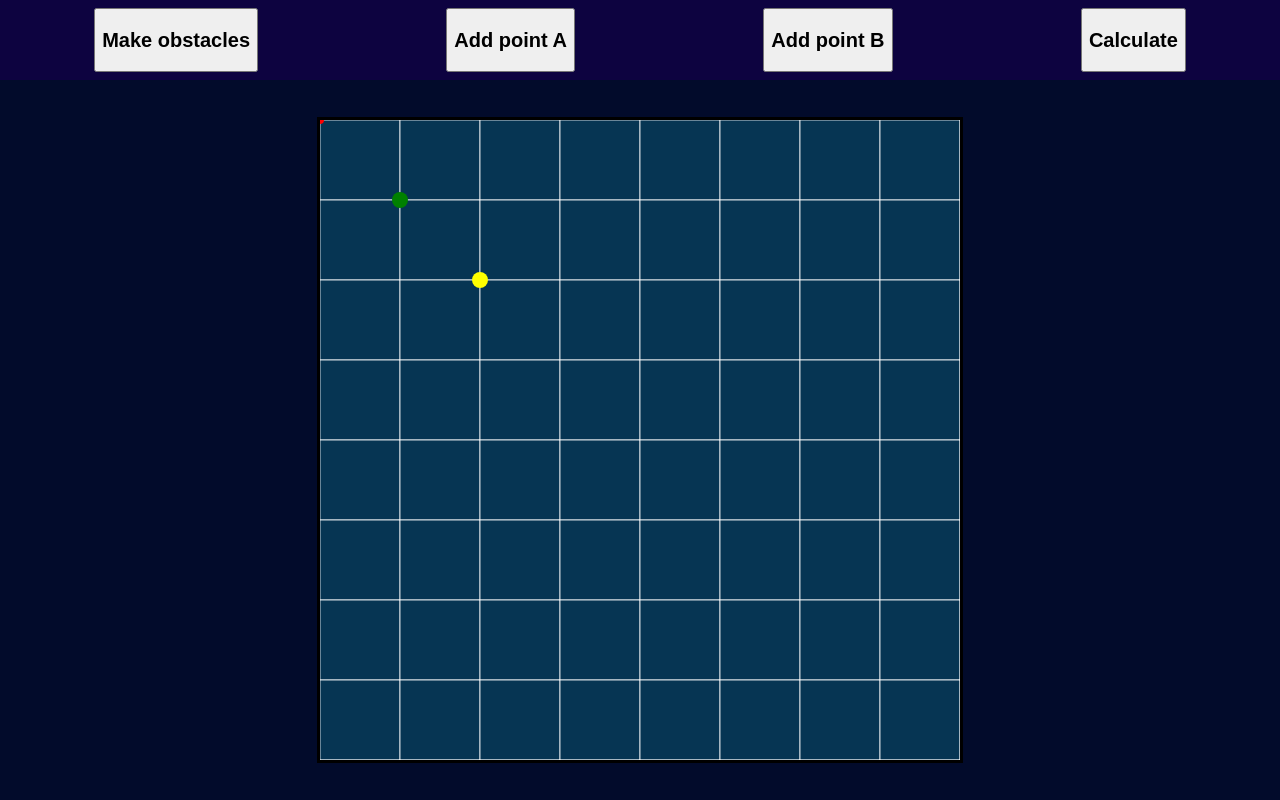
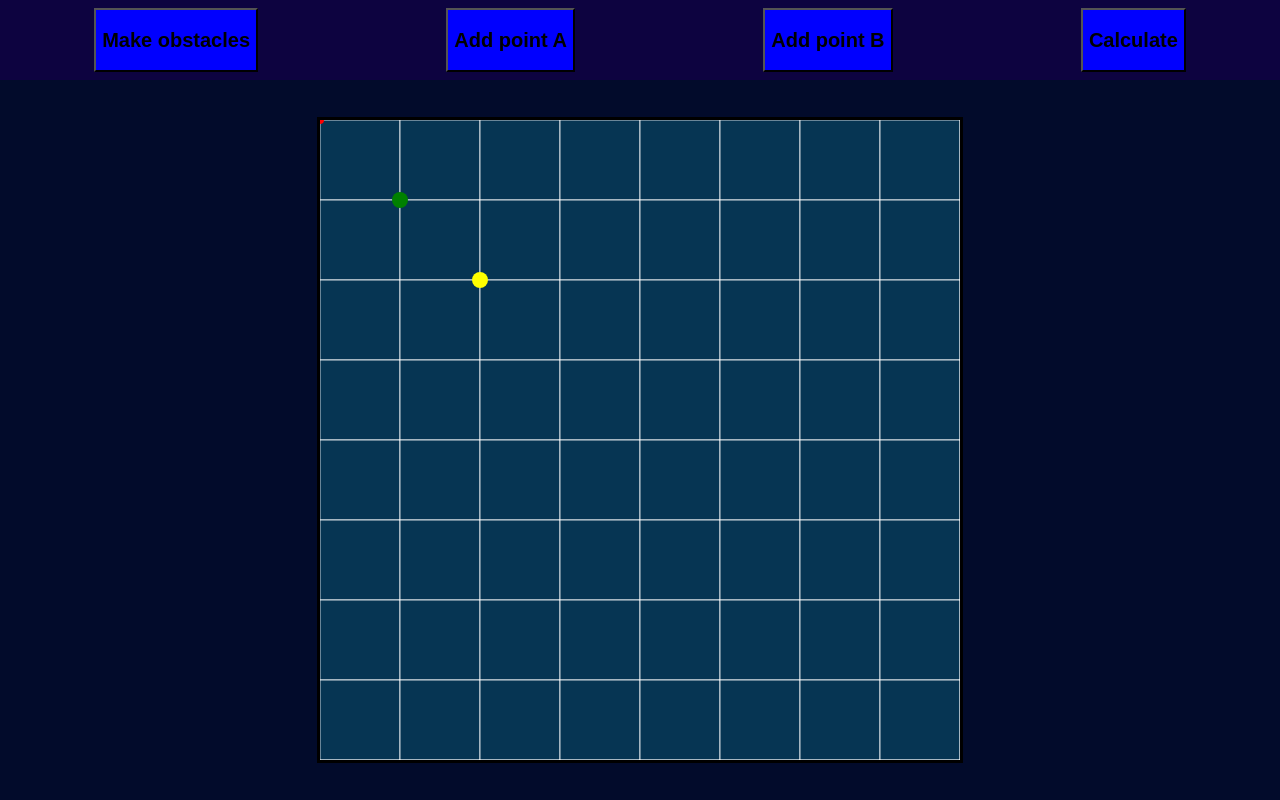
Before and after one commit to Luksu05/path-editor, a React (Create React App) app: page / in a window 1280 px wide. Built offline with nearby package versions, Linux system fonts and the light colour scheme.

Commit message:
Change button color

```diff
--- a/src/styles.css
+++ b/src/styles.css
@@ -25,6 +25,7 @@ header {
 
 button {
   height: 8vh;
+  background-color: #0000ff;
   display: flex;
   align-items: center;
 }
```
